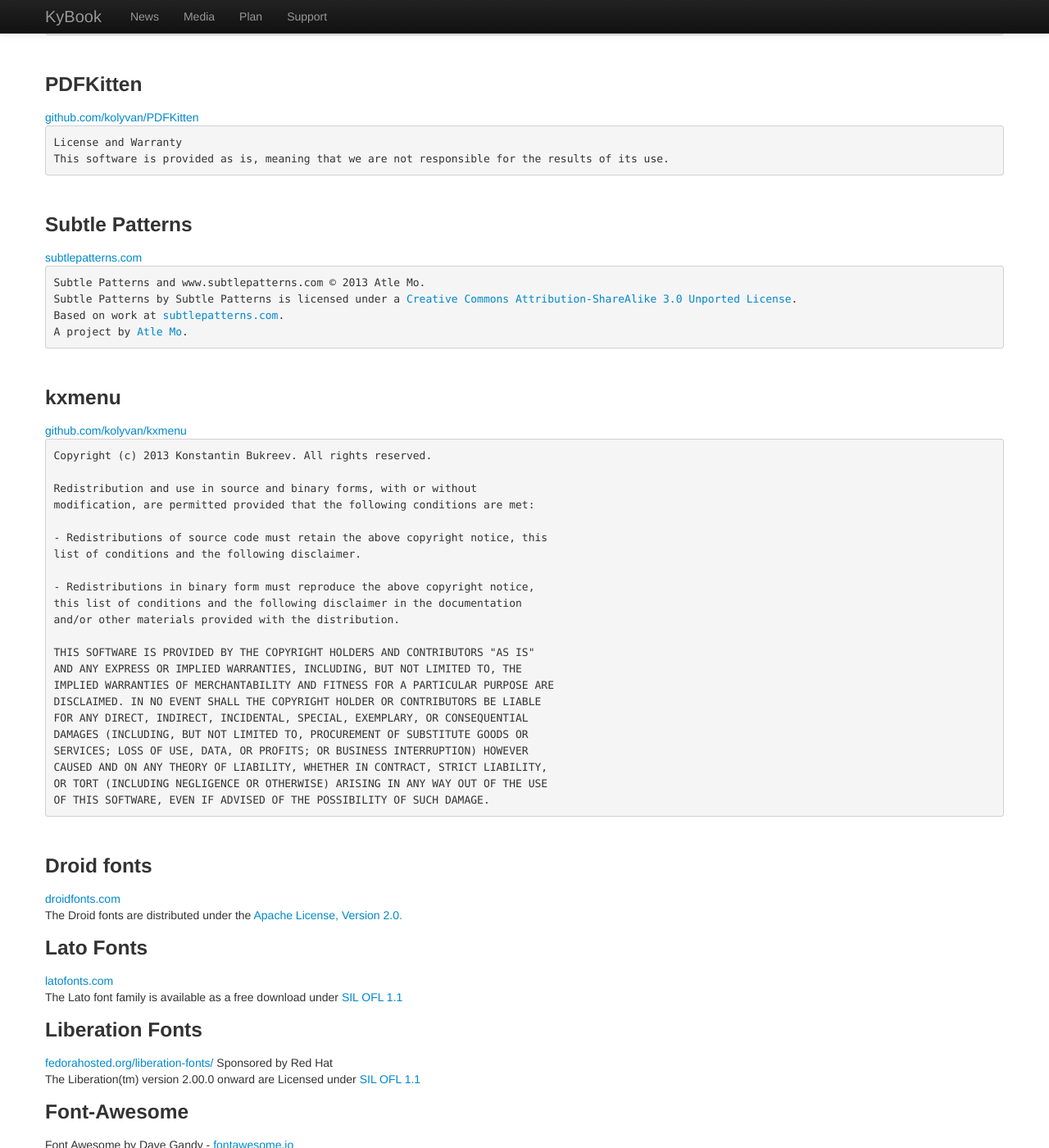
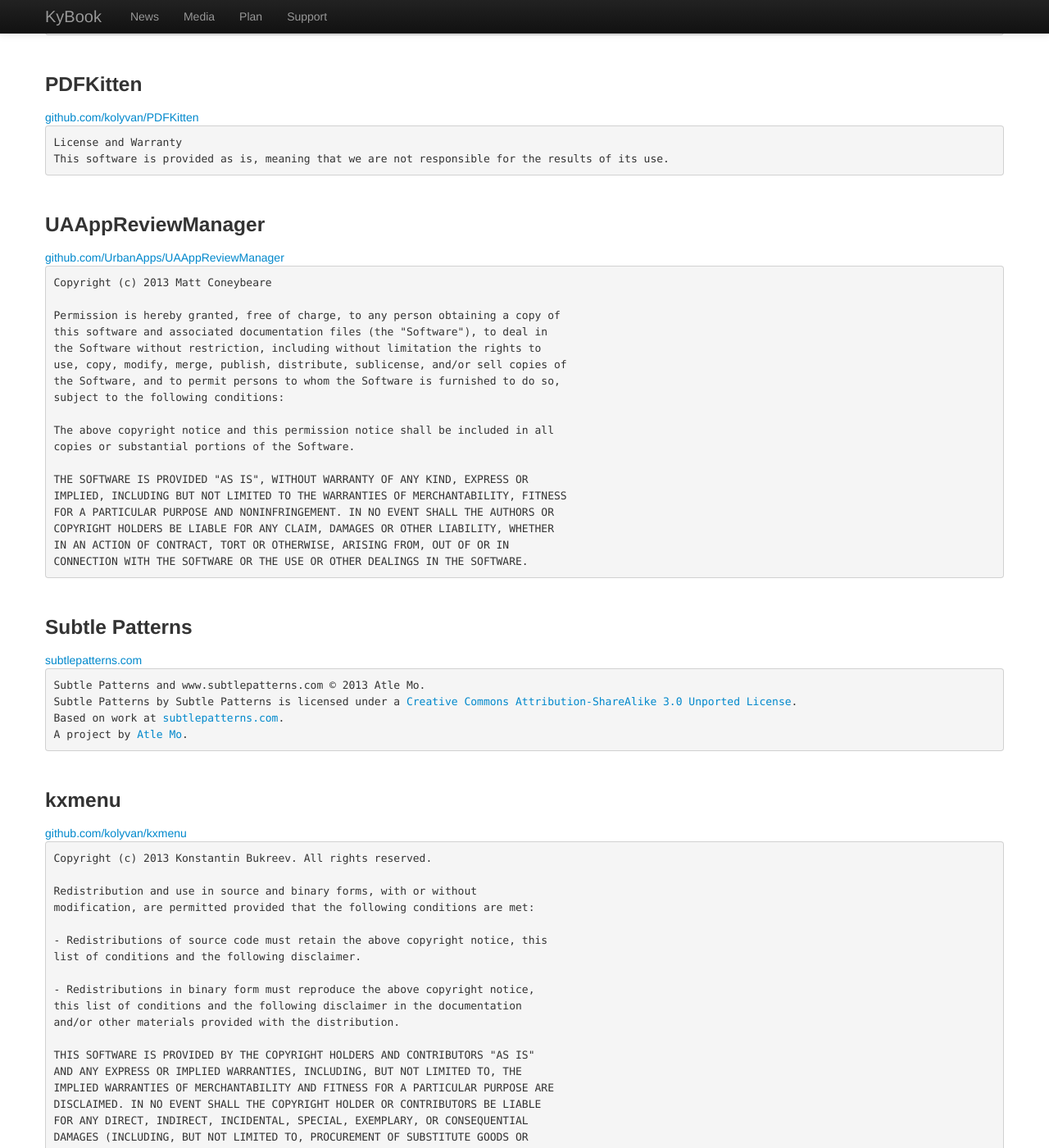
Before and after one commit to kolyvan/kolyvan.github.com, a Jekyll site: the page built from kybook/licensing.html, in a window 1280 px wide and 1400 px high, scrolled down 7202 px. Shown: the whole window at 82% size. Built offline with Jekyll 4.4.1, drawn with Linux system fonts in a browser that asks for light colours; nearby versions of some CDN libraries.

Commit message:
kybook v1.1.0

```diff
--- a/kybook/index.html
+++ b/kybook/index.html
@@ -32,6 +32,8 @@
 		<li>Allows turning and scrolling pages in vertical or horizontal mode.</li>
 		<li>Allows locking orientation and changing screen brightness.</li>
 		<li>Supports dictionaries, translation of selected text and text-to-speech.</li>
+		<li>Integrated with social networking services (Facebook, Twitter, Vkontakte)</li>
+		<li>Supports of VK Docs as Cloud Storage</li>
 		</ul>
 
 		<h3 id="features">Key features</h3>
--- a/kybook/licensing.html
+++ b/kybook/licensing.html
@@ -351,6 +351,32 @@
 <br />
 
 <div>
+<h3>UAAppReviewManager</h3>
+<div><a href="https://github.com/UrbanApps/UAAppReviewManager">github.com/UrbanApps/UAAppReviewManager</a></div>
+<pre>
+Copyright (c) 2013 Matt Coneybeare
+
+Permission is hereby granted, free of charge, to any person obtaining a copy of
+this software and associated documentation files (the "Software"), to deal in
+the Software without restriction, including without limitation the rights to
+use, copy, modify, merge, publish, distribute, sublicense, and/or sell copies of
+the Software, and to permit persons to whom the Software is furnished to do so,
+subject to the following conditions:
+
+The above copyright notice and this permission notice shall be included in all
+copies or substantial portions of the Software.
+
+THE SOFTWARE IS PROVIDED "AS IS", WITHOUT WARRANTY OF ANY KIND, EXPRESS OR
+IMPLIED, INCLUDING BUT NOT LIMITED TO THE WARRANTIES OF MERCHANTABILITY, FITNESS
+FOR A PARTICULAR PURPOSE AND NONINFRINGEMENT. IN NO EVENT SHALL THE AUTHORS OR
+COPYRIGHT HOLDERS BE LIABLE FOR ANY CLAIM, DAMAGES OR OTHER LIABILITY, WHETHER
+IN AN ACTION OF CONTRACT, TORT OR OTHERWISE, ARISING FROM, OUT OF OR IN
+CONNECTION WITH THE SOFTWARE OR THE USE OR OTHER DEALINGS IN THE SOFTWARE.
+</pre>
+</div>
+<br />
+
+<div>
 <h3>Subtle Patterns</h3>
 <div><a href="http://subtlepatterns.com">subtlepatterns.com</a></div>
 <pre>
@@ -396,12 +422,6 @@
 <h3>Droid fonts</h3>
 <div><a href="http://www.droidfonts.com/">droidfonts.com</a></div>
 <p>The Droid fonts are distributed under the <a href="http://www.apache.org/licenses/LICENSE-2.0">Apache License, Version 2.0.</a></p>
-</div>
-
-<div>
-<h3>Lato Fonts</h3>
-<div><a href="http://www.latofonts.com">latofonts.com</a></div>
-<p>The Lato font fam­ily is avail­able as a free down­load under  <a href="http://scripts.sil.org/OFL">SIL OFL 1.1</a></p>
 </div>
 
 <div>
```
Also changed, not shown: other parts of kybook/index.html (+1 -1 lines), kybook/news/_posts/2013-09-21-appstore110.html (added, +25 -0 lines), kybook/plan.html (+0 -10 lines), kybook/support.html (+0 -18 lines).
